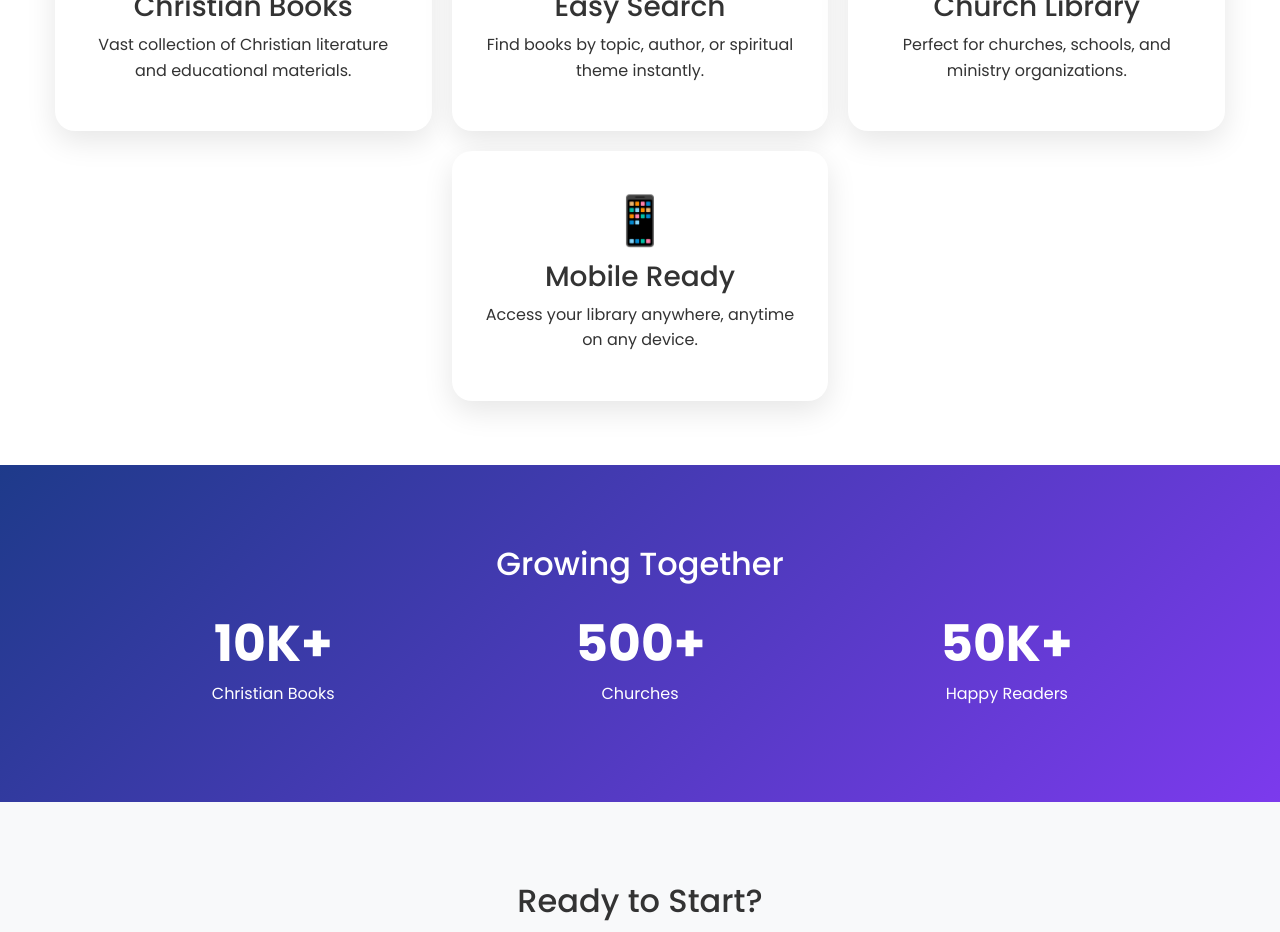
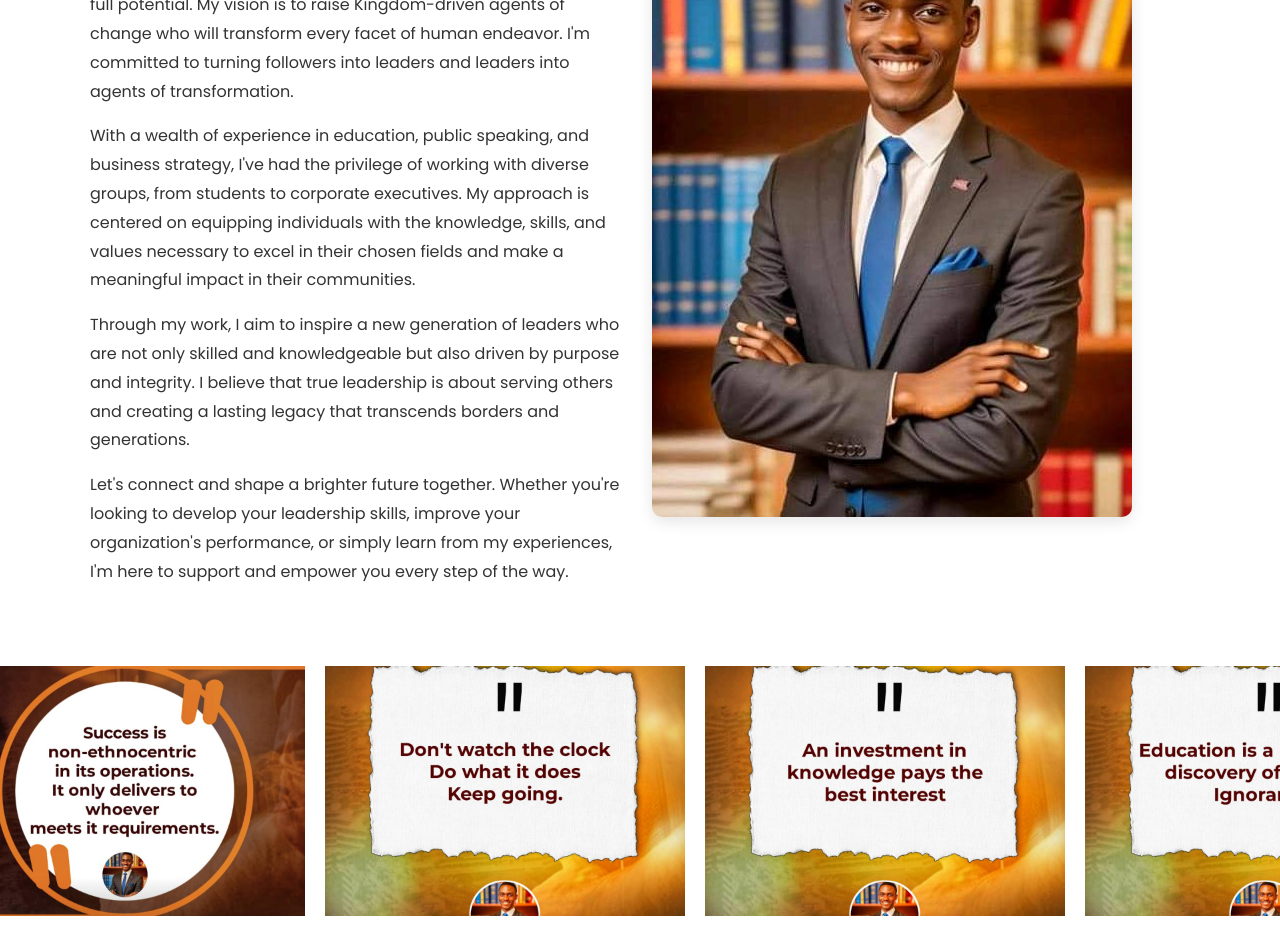
Before and after one commit to Otulaja-Favour/SamAkinbodeGlobal, a Vue app: page / in a window 1280 px wide. Shown: the part 680-1612 px from the top of the page. Built offline with nearby package versions, Linux system fonts and the light colour scheme; a web font is replaced by a local one.

Commit message:
cleared the major part and now remain the payment

```diff
--- a/src/views/landing.vue
+++ b/src/views/landing.vue
@@ -1,19 +1,15 @@
 <template>
   <div class="christian-books-app">
-    <!-- Floating Books Background -->
     <div class="floating-books">
       <div class="book book-1">📖</div>
       <div class="book book-2">📚</div>
       <div class="book book-3">📜</div>
     </div>
 
-    <!-- Header -->
     <header class="header">
       <nav class="navbar navbar-expand-lg navbar-light nav-container">
         <div class="container">
-          <a class="navbar-brand logo" href="#">
-            <span class="logo-icon">✝</span> BookVault
-          </a>
+          <a class="navbar-brand logo" href="#"> <span class="logo-icon">✝</span> BookVault </a>
           <button
             class="navbar-toggler"
             type="button"
@@ -34,7 +30,11 @@
                 <a class="nav-link" href="#contact">Contact</a>
               </li>
               <li class="nav-item">
-                <button class="btn cta-button bounce" @click="createAccount" :disabled="isCreatingAccount">
+                <button
+                  class="btn cta-button bounce"
+                  @click="createAccount"
+                  :disabled="isCreatingAccount"
+                >
                   {{ isCreatingAccount ? 'Creating...' : 'Create Account' }}
                 </button>
               </li>
@@ -44,7 +44,6 @@
       </nav>
     </header>
 
-    <!-- Hero Section -->
     <section class="hero">
       <div class="floating-circle circle-1"></div>
       <div class="floating-circle circle-2"></div>
@@ -52,7 +51,11 @@
         <h1 class="hero-title typing">Christian Books Library</h1>
         <p class="hero-subtitle typing">Discover Faith. Grow Spiritually.</p>
         <div class="hero-buttons d-flex justify-content-center gap-3 flex-wrap">
-          <button class="btn btn-light btn-lg bounce" @click="createAccount" :disabled="isCreatingAccount">
+          <button
+            class="btn btn-light btn-lg bounce"
+            @click="createAccount"
+            :disabled="isCreatingAccount"
+          >
             {{ isCreatingAccount ? 'Creating...' : 'Start Reading' }}
           </button>
           <button class="btn btn-outline-light btn-lg bounce">
@@ -62,7 +65,93 @@
       </div>
     </section>
 
-    <!-- Features Section -->
+    <section class="about-me animate-section my-4">
+      <div class="container">
+        <div class="row align-items-center about-me-content">
+          <div class="col-md-6 order-md-2"> <img src="../assets/images/akin.jpg" class="img-fluid about-me-img" alt="Sam Akinbode" />
+          </div>
+          <div class="col-md-6 order-md-1 about-me-text"> <h2>About Me</h2>
+            <p>Hello, I'm Sam Akinbode</p>
+            <p>
+              As a global educationist, dynamic public speaker, creative writer, and seasoned
+              business & financial strategist, I'm passionate about empowering individuals and
+              organizations to reach their full potential. My vision is to raise Kingdom-driven
+              agents of change who will transform every facet of human endeavor. I'm committed to
+              turning followers into leaders and leaders into agents of transformation.
+            </p>
+            <p>
+              With a wealth of experience in education, public speaking, and business strategy, I've
+              had the privilege of working with diverse groups, from students to corporate
+              executives. My approach is centered on equipping individuals with the knowledge,
+              skills, and values necessary to excel in their chosen fields and make a meaningful
+              impact in their communities.
+            </p>
+            <p>
+              Through my work, I aim to inspire a new generation of leaders who are not only skilled
+              and knowledgeable but also driven by purpose and integrity. I believe that true
+              leadership is about serving others and creating a lasting legacy that transcends
+              borders and generations.
+            </p>
+            <p>
+              Let's connect and shape a brighter future together. Whether you're looking to develop
+              your leadership skills, improve your organization's performance, or simply learn from
+              my experiences, I'm here to support and empower you every step of the way.
+            </p>
+          </div>
+        </div>
+      </div>
+    </section>
+
+
+    <section class="carousel-section animate-section my-4">
+      <div class="container">
+        <div class="motivational-quotes-track" id="motivationalCarouselTrack">
+          <div class="carousel-image-wrapper">
+            <img
+              src="../assets/images/moti1.jpg"
+              class="d-block w-100"
+              alt="Motivational Quote 1"
+            />
+          </div>
+          <div class="carousel-image-wrapper">
+            <img
+              src="../assets/images/moti2.jpg"
+              class="d-block w-100"
+              alt="Motivational Quote 2"
+            />
+          </div>
+          <div class="carousel-image-wrapper">
+            <img
+              src="../assets/images/moti3.jpg"
+              class="d-block w-100"
+              alt="Motivational Quote 3"
+            />
+          </div>
+          <div class="carousel-image-wrapper">
+            <img
+              src="../assets/images/moti4.jpg"
+              class="d-block w-100"
+              alt="Motivational Quote 4"
+            />
+          </div>
+          <div class="carousel-image-wrapper">
+            <img
+              src="../assets/images/moti5.jpg"
+              class="d-block w-100"
+              alt="Motivational Quote 5"
+            />
+          </div>
+          <div class="carousel-image-wrapper">
+            <img
+              src="../assets/images/moti6.jpg"
+              class="d-block w-100"
+              alt="Motivational Quote 6"
+            />
+          </div>
+        </div>
+      </div>
+    </section>
+
     <section class="features animate-section" id="features">
       <div class="container-fluid my-4">
         <h1 class="section-title text-center">Simple & Powerful</h1>
@@ -91,7 +180,6 @@
       </div>
     </section>
 
-    <!-- Stats Section -->
     <section class="stats animate-section">
       <div class="container">
         <h2 class="section-title">Growing Together</h2>
@@ -112,19 +200,21 @@
       </div>
     </section>
 
-    <!-- CTA Section -->
     <section class="cta-section animate-section" id="contact">
       <div class="container cta-container text-center">
         <h2>Ready to Start?</h2>
         <p>Join thousands of Christians growing in faith through reading.</p>
-        <button class="btn cta-final-button pulse" @click="createAccount" :disabled="isCreatingAccount">
+        <button
+          class="btn cta-final-button pulse"
+          @click="createAccount"
+          :disabled="isCreatingAccount"
+        >
           {{ isCreatingAccount ? 'Creating...' : 'Create Account Now' }}
         </button>
       </div>
       <contact />
     </section>
 
-    <!-- Footer -->
     <footer class="text-white text-center">
       <div class="container">
         <p class="mb-0">© 2025 Library Management System. All rights reserved.</p>
@@ -134,8 +224,8 @@
 </template>
 
 <script>
-import { toast } from 'vue3-toastify';
-import contact from '@/components/contact.vue';
+import { toast } from 'vue3-toastify'
+import contact from '@/components/contact.vue'
 
 export default {
   components: { contact },
@@ -143,30 +233,39 @@ export default {
     return {
       isCreatingAccount: false,
       floatingBooksInterval: null,
-    };
+      carouselInterval: null,
+      updateCarouselItemWidthRef: null,
+    }
   },
   mounted() {
-    this.startFloatingBooksAnimation();
-    this.observeSections();
+    this.startFloatingBooksAnimation()
+    this.observeSections()
+    this.$nextTick(() => {
+      this.startCarouselAutoScroll()
+    })
   },
   beforeUnmount() {
-    if (this.floatingBooksInterval) clearInterval(this.floatingBooksInterval);
+    if (this.floatingBooksInterval) clearInterval(this.floatingBooksInterval)
+    if (this.carouselInterval) cancelAnimationFrame(this.carouselInterval)
+    if (this.updateCarouselItemWidthRef) {
+      window.removeEventListener('resize', this.updateCarouselItemWidthRef);
+    }
   },
   methods: {
     createAccount() {
-      this.isCreatingAccount = true;
-      toast.success('Proceeding . . .');
+      this.isCreatingAccount = true
+      toast.success('Proceeding . . .')
       setTimeout(() => {
-        this.$router.push('/auth');
-        this.isCreatingAccount = false;
-      }, 1500);
+        this.$router.push('/auth')
+        this.isCreatingAccount = false
+      }, 1500)
     },
     startFloatingBooksAnimation() {
       this.floatingBooksInterval = setInterval(() => {
-        const book = document.createElement('div');
-        const icons = ['📖', '📚', '📜', '✝'];
-        book.innerHTML = icons[Math.floor(Math.random() * 4)];
-        book.className = 'dynamic-book';
+        const book = document.createElement('div')
+        const icons = ['📖', '📚', '📜', '✝']
+        book.innerHTML = icons[Math.floor(Math.random() * 4)]
+        book.className = 'dynamic-book'
         book.style.cssText = `
           position: fixed;
           left: ${Math.random() * 100}%;
@@ -175,32 +274,111 @@ export default {
           opacity: 0.1;
           z-index: -1;
           pointer-events: none;
-        `;
-        document.body.appendChild(book);
+        `
+        document.body.appendChild(book)
         setTimeout(() => {
-          book.style.top = '-100px';
-          book.style.transform = 'rotate(360deg) scale(1.2)';
-          book.style.opacity = '0.3';
-        }, 100);
-        setTimeout(() => book.remove(), 8000);
-      }, 3000);
+          book.style.top = '-100px'
+          book.style.transform = 'rotate(360deg) scale(1.2)'
+          book.style.opacity = '0.3'
+        }, 100)
+        setTimeout(() => book.remove(), 8000)
+      }, 3000)
     },
     observeSections() {
-      const sections = document.querySelectorAll('.animate-section');
+      const sections = document.querySelectorAll('.animate-section')
       const observer = new IntersectionObserver(
         (entries) => {
           entries.forEach((entry) => {
             if (entry.isIntersecting) {
-              entry.target.classList.add('visible');
+              entry.target.classList.add('visible')
             }
-          });
+          })
         },
-        { threshold: 0.2 }
-      );
-      sections.forEach((section) => observer.observe(section));
+        { threshold: 0.2 },
+      )
+      sections.forEach((section) => observer.observe(section))
+    },
+    updateCarouselItemWidth() {
+        const carouselTrack = document.querySelector('#motivationalCarouselTrack');
+        if (!carouselTrack) return;
+
+        const items = Array.from(carouselTrack.children);
+        if (items.length === 0) return;
+
+        const containerWidth = carouselTrack.parentElement.offsetWidth;
+        let itemsToShow = 3; // Default for desktop (>= 993px)
+
+        if (window.innerWidth <= 768) { // Mobile (<= 768px)
+            itemsToShow = 1;
+        } else if (window.innerWidth > 768 && window.innerWidth <= 992) { // Tablets (769px to 992px)
+            itemsToShow = 2;
+        }
+
+        const itemWidth = containerWidth / itemsToShow;
+
+        items.forEach((item) => {
+            item.style.width = `${itemWidth}px`;
+            item.style.minWidth = `${itemWidth}px`;
+        });
+    },
+    startCarouselAutoScroll() {
+      const carouselTrack = document.querySelector('#motivationalCarouselTrack')
+      if (!carouselTrack) {
+        console.error('Carousel track element not found')
+        return
+      }
+
+      let items = Array.from(carouselTrack.children)
+      if (items.length === 0) {
+        console.warn('No carousel items found.')
+        return
+      }
+
+      // Store the function reference to remove it later
+      this.updateCarouselItemWidthRef = this.updateCarouselItemWidth.bind(this);
+
+      this.updateCarouselItemWidthRef();
+      window.addEventListener('resize', this.updateCarouselItemWidthRef);
+
+      // Clone items for seamless looping
+      const numOriginalItems = items.length;
+      const numClones = numOriginalItems * 2;
+      for (let i = 0; i < numClones; i++) {
+        const clone = items[i % numOriginalItems].cloneNode(true);
+        carouselTrack.appendChild(clone);
+      }
+      // Re-get items after cloning to include clones
+      items = Array.from(carouselTrack.children);
+
+
+      let currentTranslateX = 0
+      const scrollSpeed = 0.5
+      let animationFrameId
+
+      const animate = () => {
+        currentTranslateX -= scrollSpeed
+        const singleOriginalItemWidth = items[0].offsetWidth;
+        const totalOriginalWidth = numOriginalItems * singleOriginalItemWidth;
+
+        if (Math.abs(currentTranslateX) >= totalOriginalWidth) {
+          currentTranslateX += totalOriginalWidth
+        }
+        carouselTrack.style.transform = `translateX(${currentTranslateX}px)`
+        animationFrameId = requestAnimationFrame(animate)
+      }
+
+      animationFrameId = requestAnimationFrame(animate)
+
+      // Pause on hover
+      carouselTrack.addEventListener('mouseenter', () => cancelAnimationFrame(animationFrameId))
+      carouselTrack.addEventListener('mouseleave', () => {
+        animationFrameId = requestAnimationFrame(animate)
+      })
+
+      this.carouselInterval = animationFrameId
     },
   },
-};
+}
 </script>
 
 <style scoped>
@@ -221,15 +399,28 @@ export default {
   pointer-events: none;
   z-index: -1;
 }
-.book, .dynamic-book {
+.book,
+.dynamic-book {
   position: absolute;
   font-size: 1.5rem;
   opacity: 0.1;
   animation: float-book 15s ease-in-out infinite;
 }
-.book-1 { top: 20%; left: 10%; animation-delay: 0s; }
-.book-2 { top: 60%; right: 20%; animation-delay: 5s; }
-.book-3 { bottom: 30%; left: 30%; animation-delay: 10s; }
+.book-1 {
+  top: 20%;
+  left: 10%;
+  animation-delay: 0s;
+}
+.book-2 {
+  top: 60%;
+  right: 20%;
+  animation-delay: 5s;
+}
+.book-3 {
+  bottom: 30%;
+  left: 30%;
+  animation-delay: 10s;
+}
 
 /* Header */
 .header {
@@ -292,18 +483,19 @@ export default {
   right: 15%;
   animation-direction: reverse;
 }
-.hero-title, .hero-subtitle {
+.hero-title,
+.hero-subtitle {
   position: relative;
   overflow: hidden;
   white-space: nowrap;
 }
 .hero-title {
   font-size: 3rem;
-
   font-weight: 700;
   animation: typing 3s steps(30, end) forwards;
 }
-.hero-title::after, .hero-subtitle::after {
+.hero-title::after,
+.hero-subtitle::after {
   content: '|';
   position: absolute;
   right: 0;
@@ -321,6 +513,32 @@ export default {
   text-decoration: none;
   color: inherit;
 }
+
+/* About Me Section - Desktop/Default Styles */
+.about-me .container {
+  padding: 20px;
+}
+.about-me-content {
+  align-items: center;
+}
+.about-me-img {
+  max-width: 100%;
+  height: auto;
+  border-radius: 10px;
+  box-shadow: 0 5px 15px rgba(0, 0, 0, 0.1);
+}
+.about-me-text {
+  padding-right: 20px;
+}
+.about-me-text h2 {
+  margin-bottom: 1rem;
+  color: #1e3a8a;
+}
+.about-me-text p {
+  line-height: 1.8;
+  margin-bottom: 1rem;
+}
+
 
 /* Features Section */
 .features {
@@ -340,7 +558,9 @@ export default {
   text-align: center;
   width: 30%;
   min-width: 250px;
-  transition: transform 0.3s ease, box-shadow 0.3s ease;
+  transition:
+    transform 0.3s ease,
+    box-shadow 0.3s ease;
 }
 .feature-card:hover {
   transform: translateY(-10px) scale(1.05);
@@ -388,7 +608,9 @@ export default {
   font-size: 1.2rem;
   font-weight: 600;
   border: none;
-  transition: transform 0.3s ease, box-shadow 0.3s ease;
+  transition:
+    transform 0.3s ease,
+    box-shadow 0.3s ease;
 }
 .cta-final-button:hover:not(:disabled) {
   transform: translateY(-5px) scale(1.1);
@@ -405,7 +627,36 @@ footer {
   padding: 40px 0;
 }
 
-/* Animations */
+/* Carousel Section */
+.carousel-section {
+  overflow: hidden;
+  padding: 20px 0;
+  width: 100%;
+  min-height: 250px;
+}
+
+.motivational-quotes-track {
+  display: flex;
+  flex-wrap: nowrap;
+  width: fit-content;
+  transition: transform 0.1s linear;
+}
+
+.carousel-image-wrapper {
+  min-width: 0;
+  display: block;
+  height: 400px;
+  padding: 0 10px;
+  box-sizing: border-box;
+}
+.carousel-image-wrapper img {
+  width: 500px;
+  height: 250px;
+  object-fit: cover;
+  display: block;
+}
+
+/* Animations (unchanged) */
 @keyframes float-book {
   0%, 100% { transform: translateY(0) rotate(0deg); }
   50% { transform: translateY(-30px) rotate(15deg); }
@@ -435,16 +686,14 @@ footer {
   from { opacity: 0; transform: translateY(20px); }
   to { opacity: 1; transform: translateY(0); }
 }
-.bounce:hover:not(:disabled) {
-  animation: bounce 0.6s ease;
-}
-.pulse {
-  animation: pulse 2s infinite;
-}
+.bounce:hover:not(:disabled) { animation: bounce 0.6s ease; }
+.pulse { animation: pulse 2s infinite; }
 .animate-section {
   opacity: 0;
   transform: translateY(20px);
-  transition: opacity 0.6s ease, transform 0.6s ease;
+  transition:
+    opacity 0.6s ease,
+    transform 0.6s ease;
 }
 .animate-section.visible {
   opacity: 1;
@@ -452,12 +701,88 @@ footer {
 }
 
 /* Responsive */
-@media (max-width: 900px) {
-  .hero { padding: 150px 0 60px; }
-  .hero-title { font-size: 25px; padding: 0px 0px; }
-  .hero-subtitle { font-size: 1rem; }
-  .features-grid, .stats-grid { flex-direction: column; align-items: center; }
-  .feature-card, .stat-item { width: 100%; max-width: 350px; }
-  .cta-final-button { padding: 12px 30px; font-size: 1rem; }
+
+/* Media query for smaller screens (mobile phones) */
+@media (max-width: 768px) {
+  .hero {
+    padding: 150px 0 60px;
+  }
+  .hero-title {
+    font-size: 25px;
+    padding: 0px 0px;
+  }
+  .hero-subtitle {
+    font-size: 1rem;
+  }
+  .features-grid,
+  .stats-grid {
+    flex-direction: column;
+    align-items: center;
+  }
+  .feature-card,
+  .stat-item {
+    width: 100%;
+    max-width: 350px;
+  }
+  .cta-final-button {
+    padding: 12px 30px;
+    font-size: 1rem;
+  }
+
+  /* About Me Section for Mobile */
+  .about-me-content {
+    flex-direction: column;
+  }
+  .col-md-6.order-md-2 {
+    order: 1;
+    margin-bottom: 20px;
+  }
+  .col-md-6.order-md-1 {
+    order: 2;
+    text-align: center;
+    padding-left: 0;
+    padding-right: 0;
+  }
+  .about-me-text {
+    padding-right: 0;
+  }
+
+
+  /* Carousel specific for mobile */
+  .carousel-section {
+    min-height: 200px;
+  }
+  .carousel-image-wrapper {
+    height: 200px;
+  }
+}
+
+/* Media query for tablets (between 769px and 992px) */
+@media (min-width: 769px) and (max-width: 992px) {
+
+  .about-me-text {
+    padding-right: 15px;
+  }
+  .about-me-img {
+    margin-left: 15px;
+  }
+
+  /* Carousel specific for tablets */
+  .carousel-section {
+    min-height: 220px;
+  }
+  .carousel-image-wrapper {
+    height: 220px;
+  }
+}
+
+/* Desktop styles (min-width: 993px and up) */
+@media (min-width: 993px) {
+  .carousel-section {
+    min-height: 250px;
+  }
+  .carousel-image-wrapper {
+    height: 250px;
+  }
 }
 </style>
```
Also changed, not shown: src/components/adminDash.vue (+16 -13 lines), src/assets/images/akin.jpg (added), 1 other file (tests, documents, lock files or other folders).
